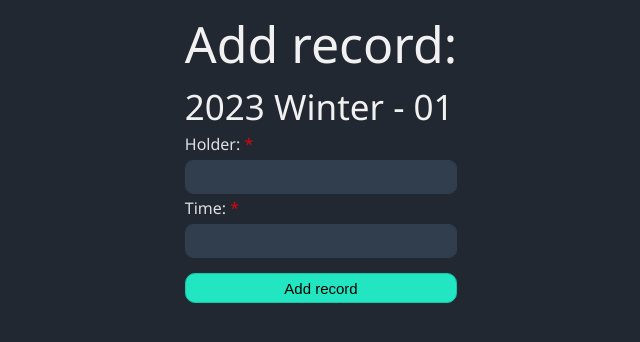
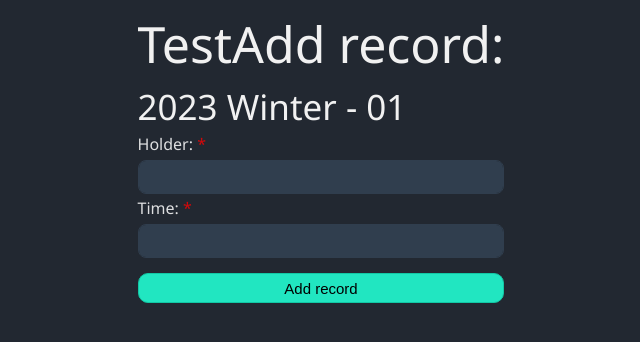
Before and after one commit to Martan03/TrackmaniaRecords, a PHP site: page /test.html in a window 1280 px wide. Shown: the top 342 px of the page, without its empty margins (319-959 px from the left). Run offline with PHP 8.4, Linux system fonts and the light colour scheme.

Commit message:
Add navigation using headers

```diff
--- a/template/layout.phtml
+++ b/template/layout.phtml
@@ -4,7 +4,7 @@
         <meta charset="UTF-8">
         <meta http-equiv="X-UA-Compatible" content="IE=edge">
         <meta name="viewport" content="width=device-width, initial-scale=1.0">
-        <link href="/template/style.css" rel="stylesheet" type="text/css">
+        <link href="/template/style-v1.css" rel="stylesheet" type="text/css">
         <title><?= $title ?></title>
     </head>
 
--- a/template/style.css
+++ b/template/style-v1.css
@@ -25,6 +25,11 @@ article h1 {
     font-size: 50px;
     font-weight: lighter;
     margin-bottom: 5px;
+}
+
+article h1 a {
+    text-decoration: none;
+    color: rgb(241, 241, 241);
 }
 
 article h2 {
--- a/test.css
+++ b/test.css
@@ -25,6 +25,11 @@ article h1 {
     font-size: 50px;
     font-weight: lighter;
     margin-bottom: 5px;
+}
+
+article h1 a {
+    text-decoration: none;
+    color: rgb(241, 241, 241);
 }
 
 article h2 {
--- a/test.html
+++ b/test.html
@@ -11,7 +11,7 @@
     <body>
         <article>
             <div class="manage">
-                <h1>Add record:</h1>
+                <h1><a href="">Test</a>Add record:</h1>
                 <h2>2023 Winter - 01</h2>
 
                 <form method="post">
```
Also changed, not shown: template/level.phtml (+9 -2 lines).
